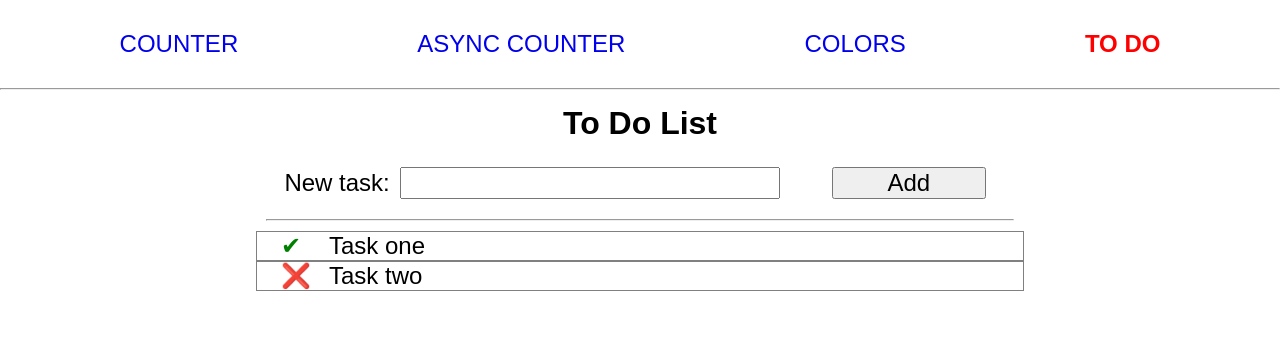
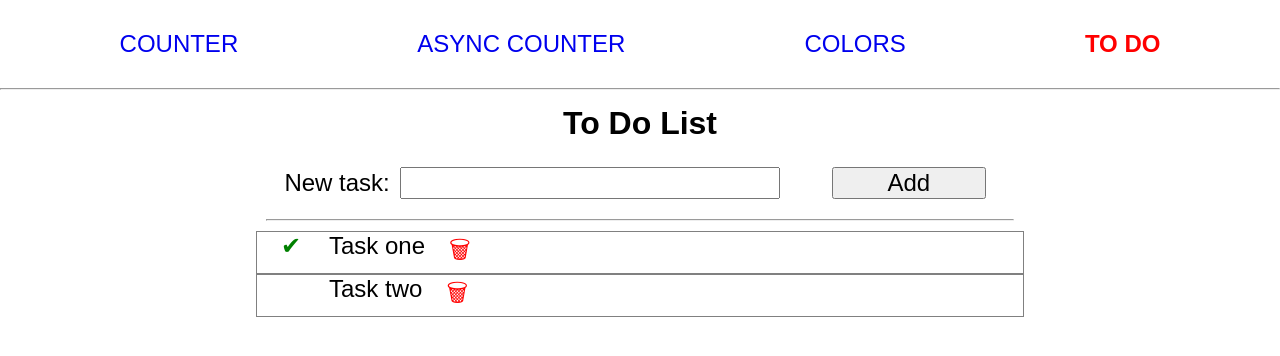
Before and after one commit to beginner1986/ReactReduxTraining, a React (Create React App) app: page /toDo in a window 1280 px wide. Shown: the top 356 px of the page. Built offline with nearby package versions, Linux system fonts and the light colour scheme.

Commit message:
Deleting todo item implemented

```diff
--- a/src/features/toDo/ToDo.tsx
+++ b/src/features/toDo/ToDo.tsx
@@ -1,6 +1,6 @@
 import { useState } from "react";
 import { useAppDispatch, useAppSelector } from "../../app/store/configureStore"
-import { addToDoItem, toggleIsDone } from "./todoSlice";
+import { addToDoItem, removeToDoItem, toggleIsDone } from "./todoSlice";
 
 export default function ToDo() {
     const dispatch = useAppDispatch();
@@ -27,6 +27,7 @@ export default function ToDo() {
                         type='text'
                         name='new-task'
                         style={{width: '70%'}}
+                        value={newToDo}
                         onChange={handleNewToDoChange}
                     />
                 </label>
@@ -43,15 +44,21 @@ export default function ToDo() {
             <ul>
                 { todos.map(todo => {
                     return (
-                        <li
-                            key={todo.title}
-                            onClick={() => dispatch(toggleIsDone(todo.title))}
-                        >
-                            {todo.isDone ?
-                                <div style={{color: 'green', width: '2rem'}}>&#10004;</div> :
-                                <div style={{color: 'red', width: '2rem'}}>&#10060;</div>}
-                            {todo.title}
-                        </li>
+                        <>
+                            <li key={todo.title}>
+                                {todo.isDone ?
+                                    <div style={{color: 'green', width: '2rem'}}>&#10004;</div> :
+                                    <div style={{color: 'red', width: '2rem'}}></div>}
+                                <div onClick={() => dispatch(toggleIsDone(todo.title))}>{todo.title}</div>
+
+                                <div
+                                    onClick={() => dispatch(removeToDoItem(todo.title))}
+                                    style={{color: 'red', width: '2rem', marginLeft: '1rem'}}
+                                >
+                                    &#128465;
+                                </div>
+                            </li>
+                        </>
                     );
                 }) }
             </ul>
--- a/src/features/toDo/todoSlice.ts
+++ b/src/features/toDo/todoSlice.ts
@@ -29,8 +29,11 @@ export const todoSlice = createSlice({
         addToDoItem: (state, action) => {
             const toDoItem: ToDoItem = { title: action.payload, isDone: false };
             state.todos = [...state.todos, toDoItem];
+        },
+        removeToDoItem: (state, action) => {
+            state.todos = state.todos.filter(todo => todo.title != action.payload);
         }
     }
 })
 
-export const { toggleIsDone, addToDoItem } = todoSlice.actions;
+export const { toggleIsDone, addToDoItem, removeToDoItem } = todoSlice.actions;
```
